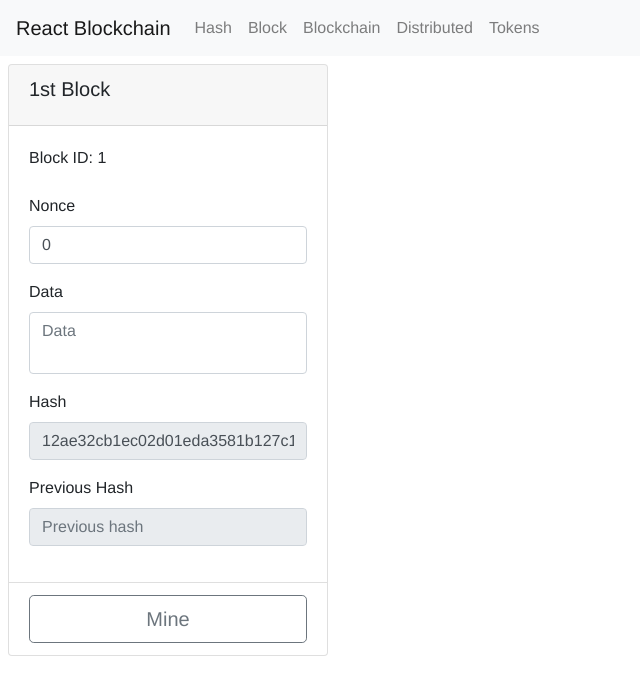
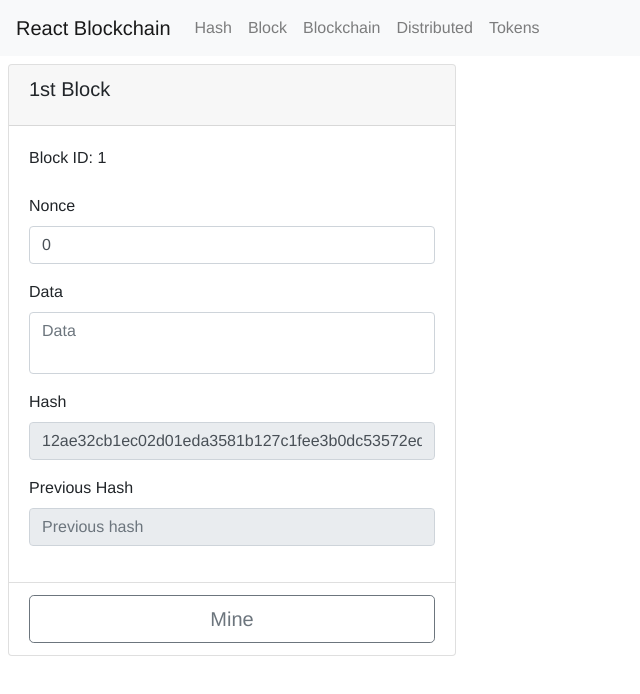
Before and after one commit to victor-iyi/react-blockchain, a React (Create React App) app: page / in a window 1280 px wide. Shown: the top 694 px of the page, without its empty margins (0-640 px from the left). Built offline with nearby package versions, Linux system fonts and the light colour scheme.

Commit message:
Working Block.

```diff
--- a/public/css/main.css
+++ b/public/css/main.css
@@ -1 +1 @@
-@import url(bootstrap.min.css);body{margin:0;padding:0;font-family:Helvetica, Arial, sans-serif}textarea{resize:none}.block-card{margin:.5em;max-width:25%}
+@import url(bootstrap.min.css);body{margin:0;padding:0;font-family:Helvetica, Arial, sans-serif}textarea{resize:none}.block-card{margin:.5em;max-width:35%}
--- a/src/scss/components/_blockcard.scss
+++ b/src/scss/components/_blockcard.scss
@@ -1,4 +1,4 @@
 .block-card {
   margin: .5em;
-   max-width: 25%;
+   max-width: 35%;
 }
```
